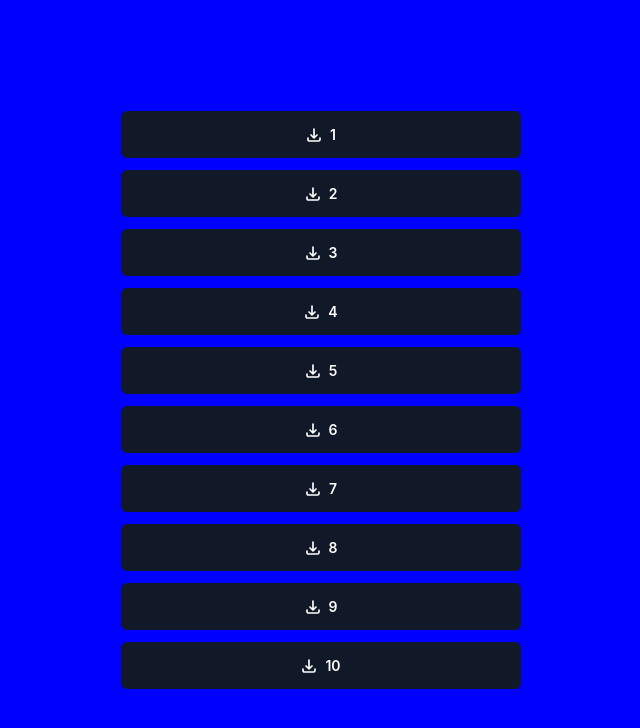
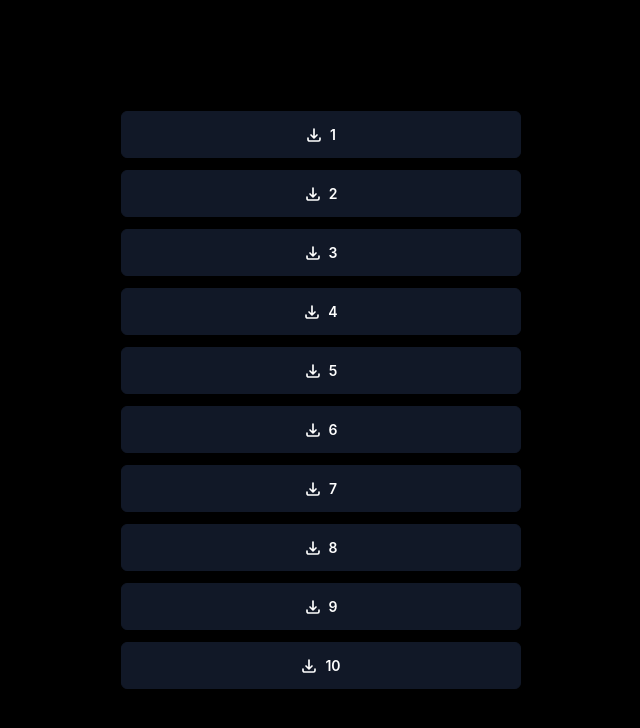
Before and after one commit to Kali-d-Eagle/tempLab_GenAI, a plain HTML site: page index.html in a window 1280 px wide. Shown: the whole page, without its empty margins (319-959 px from the left). Drawn offline with Linux system fonts and the light colour scheme.

Commit message:
Update styles.css

```diff
--- a/styles.css
+++ b/styles.css
@@ -1,6 +1,6 @@
 body {
   /* background-color: #b9ecfa; */
-  background-color: #0000ff;
+  background-color: #000000;
   color: #111827;
   font-family: -apple-system, BlinkMacSystemFont, "Segoe UI", Roboto, "Helvetica Neue", Arial, sans-serif;
   margin: 0;
```
